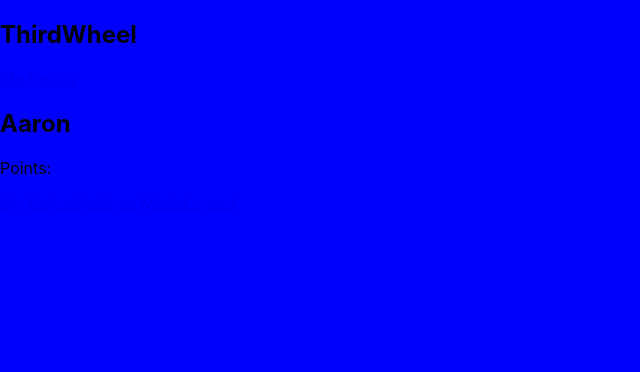
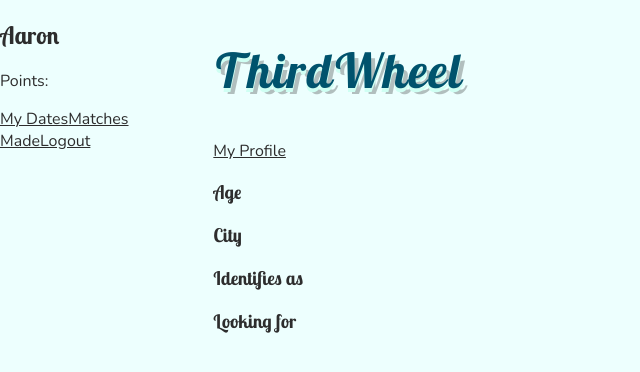
Before and after one commit to aaronpio/thirdwheel, a React (Create React App) app in the folder frontend/: page /profile in a window 1280 px wide. Shown: the top 372 px of the page, without its empty margins (0-640 px from the left). Built offline with nearby package versions, Linux system fonts and the light colour scheme.

Commit message:
Write basic stylesheets

```diff
--- a/frontend/public/index.html
+++ b/frontend/public/index.html
@@ -24,6 +24,11 @@
       work correctly both with client-side routing and a non-root public URL.
       Learn how to configure a non-root public URL by running `npm run build`.
     -->
+    <link
+      href="https://fonts.googleapis.com/css?family=Lobster+Two:400,400i,700,700i|Nunito:200,200i,300,300i,400,400i,600,600i,700,700i,800,800i,900,900i&display=swap"
+      rel="stylesheet"
+    />
+
     <title>React App</title>
   </head>
   <body>
--- a/frontend/src/App.scss
+++ b/frontend/src/App.scss
@@ -1,3 +1,28 @@
-body {
-  background-color: blue;
+#root {
+  display: grid;
+  grid-template-columns: 1fr 5fr;
+  grid-template-areas:
+    "sidebar nav"
+    "sidebar main";
 }
+
+nav {
+  grid-area: nav;
+
+  .logo {
+    font-style: italic;
+    font-weight: bold;
+    font-size: 48px;
+    letter-spacing: 0.03em;
+    color: #00536D;
+    text-shadow: 0px 4px 0px #CFFFF3, 4px 6px 0px rgba(0, 0, 0, 0.25);
+  }
+}
+
+aside {
+  grid-area: sidebar;
+}
+
+main {
+  grid-area: main;
+}
--- a/frontend/src/components/Profile.jsx
+++ b/frontend/src/components/Profile.jsx
@@ -3,7 +3,18 @@ import { Link } from "react-router-dom";
 
 export default function Profile({ user }) {
   return (
-    <div>
-    </div>
+    <>
+      <h3>Age</h3>
+      <p>{user.age}</p>
+
+      <h3>City</h3>
+      <p>{user.city}</p>
+
+      <h3>Identifies as</h3>
+      <p>{user.gender}</p>
+
+      <h3>Looking for</h3>
+      <p>{user.looking_for}</p>
+    </>
   );
 }
--- a/frontend/src/index.scss
+++ b/frontend/src/index.scss
@@ -1,13 +1,20 @@
+* {
+  font-family: "Nunito", sans-serif;
+  color: #2d2d2d;
+  background-color: #edfffe;
+}
+
+h1,
+h2,
+h3 {
+  font-family: "Lobster Two", cursive;
+}
+
 body {
   margin: 0;
-  font-family: -apple-system, BlinkMacSystemFont, 'Segoe UI', 'Roboto', 'Oxygen',
-    'Ubuntu', 'Cantarell', 'Fira Sans', 'Droid Sans', 'Helvetica Neue',
+  font-family: -apple-system, BlinkMacSystemFont, "Segoe UI", "Roboto", "Oxygen",
+    "Ubuntu", "Cantarell", "Fira Sans", "Droid Sans", "Helvetica Neue",
     sans-serif;
   -webkit-font-smoothing: antialiased;
   -moz-osx-font-smoothing: grayscale;
 }
-
-code {
-  font-family: source-code-pro, Menlo, Monaco, Consolas, 'Courier New',
-    monospace;
-}
```
Also changed, not shown: frontend/src/index.js (+6 -6 lines).
